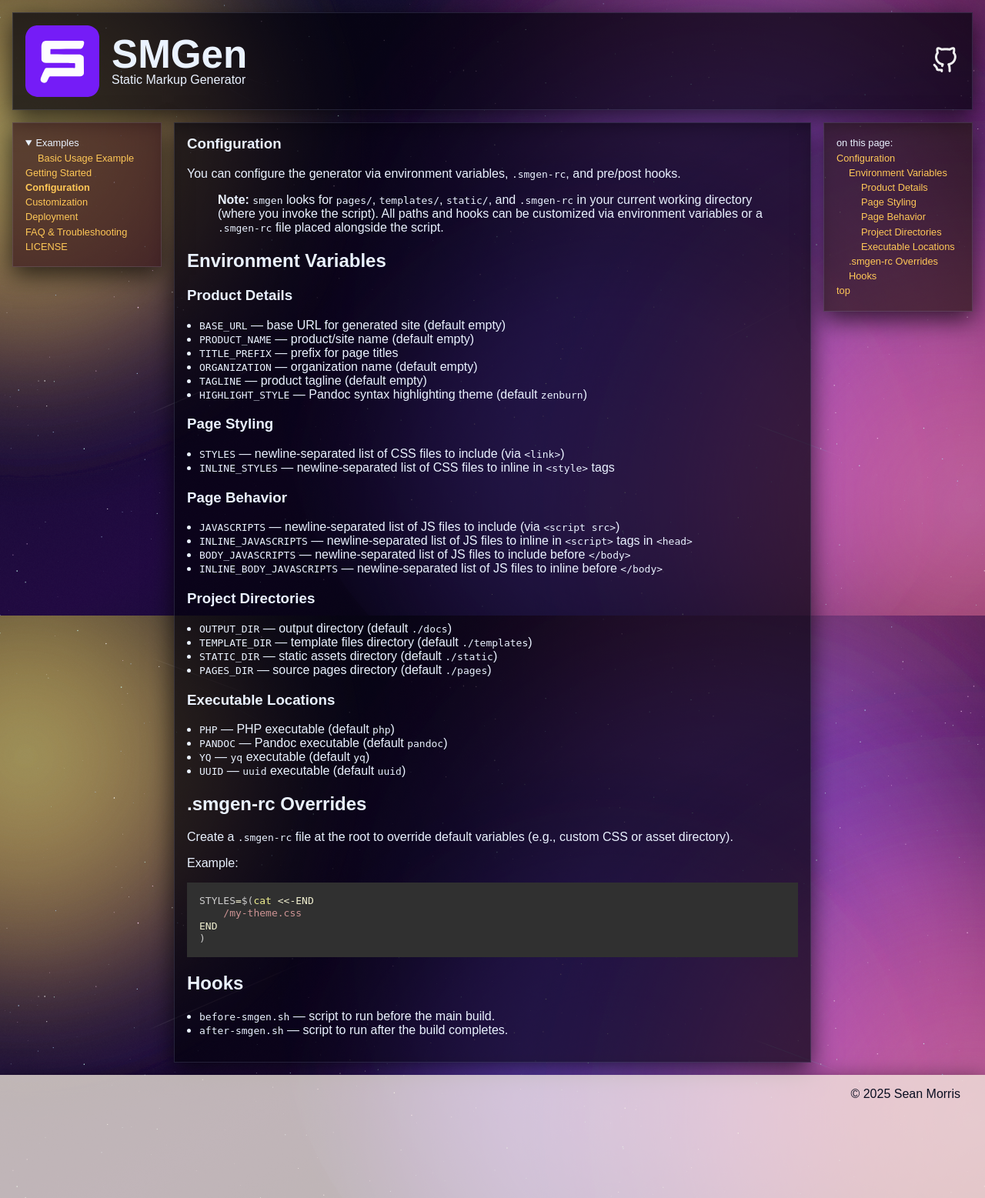
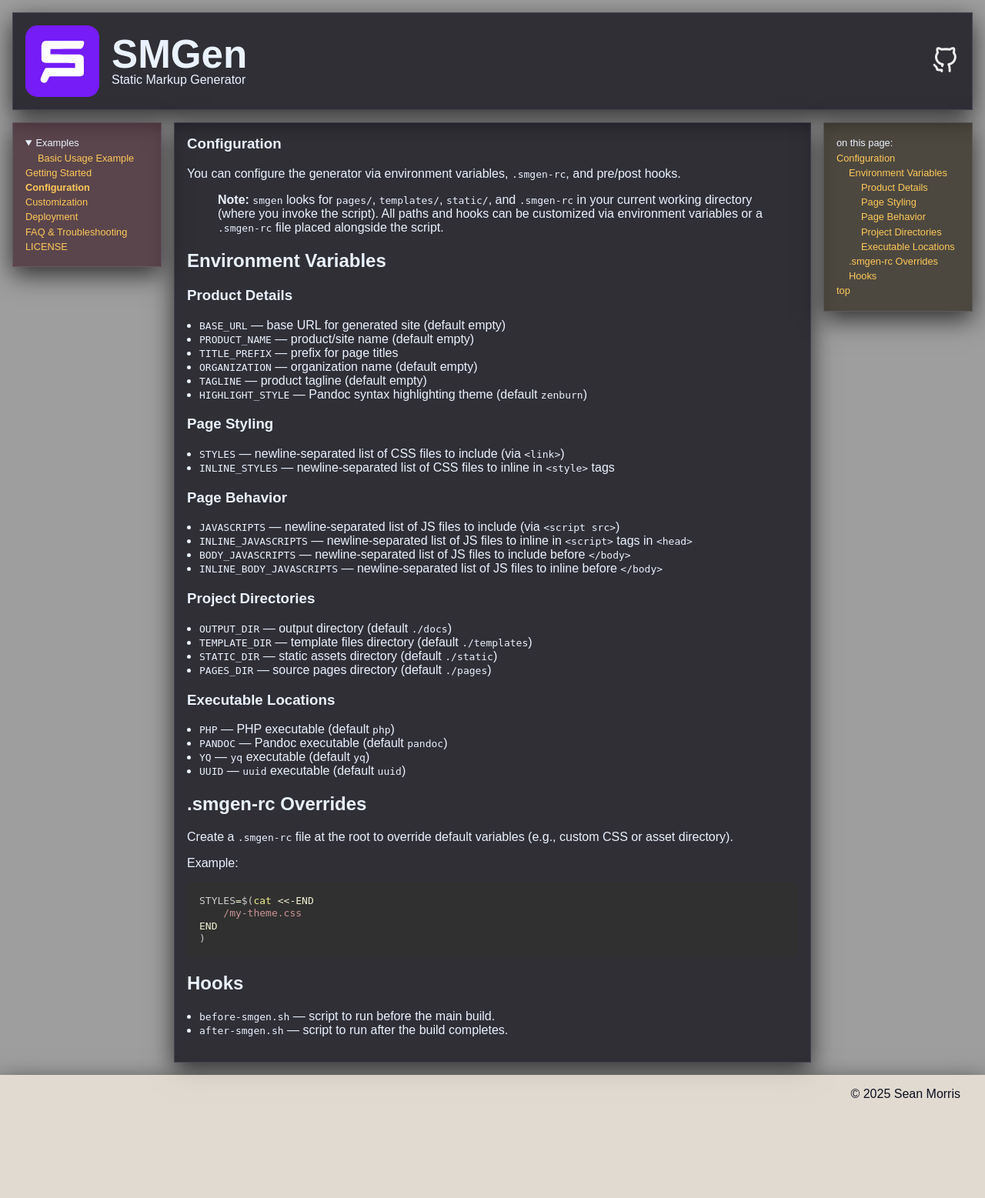
Before and after one commit to seanmorris/sm-gen, a PHP site: page /docs/configuration.html in a window 1280 px wide. Shown: the whole page at 77% size. Run offline with PHP 8.4, Linux system fonts and the light colour scheme.

Commit message:
Toning down the stars.

```diff
--- a/docs/cosmic.css
+++ b/docs/cosmic.css
@@ -13,7 +13,7 @@
 	--bg-1: #1F0740;   /* cosmic plum */
 	--bg-2: #020D1B;   /* near-black blue */
 
-	--background: var(--bg-0) url('./bg.svg') no-repeat center / cover fixed;
+	--background: var(--bg-0) url('./bg-lite.svg') no-repeat center / cover fixed;
 
 	--fg-0: #EAF2FF;   /* primary text on dark */
 	--fg-1: #B9C7FF;   /* secondary text */
@@ -43,7 +43,7 @@
 	--bg-1: #ECEBFF;
 	--bg-2: #EAF7FF;
 
-	--background: var(--bg-0) url('./bg.svg') no-repeat center / cover fixed;
+	--background: var(--bg-0) url('./bg-lite.svg') no-repeat center / cover fixed;
 
 	--fg-0: #1B1730;
 	--fg-1: #3C3860;
--- a/static/cosmic.css
+++ b/static/cosmic.css
@@ -13,7 +13,7 @@
 	--bg-1: #1F0740;   /* cosmic plum */
 	--bg-2: #020D1B;   /* near-black blue */
 
-	--background: var(--bg-0) url('./bg.svg') no-repeat center / cover fixed;
+	--background: var(--bg-0) url('./bg-lite.svg') no-repeat center / cover fixed;
 
 	--fg-0: #EAF2FF;   /* primary text on dark */
 	--fg-1: #B9C7FF;   /* secondary text */
@@ -43,7 +43,7 @@
 	--bg-1: #ECEBFF;
 	--bg-2: #EAF7FF;
 
-	--background: var(--bg-0) url('./bg.svg') no-repeat center / cover fixed;
+	--background: var(--bg-0) url('./bg-lite.svg') no-repeat center / cover fixed;
 
 	--fg-0: #1B1730;
 	--fg-1: #3C3860;
```
Also changed, not shown: docs/bg.svg, static/bg.svg.
